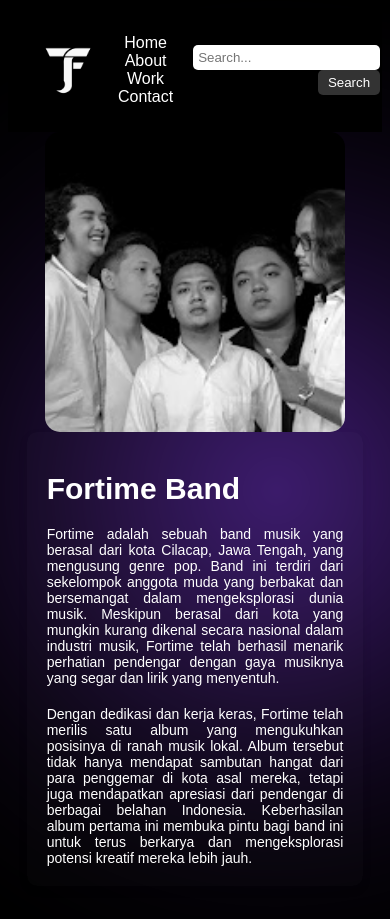
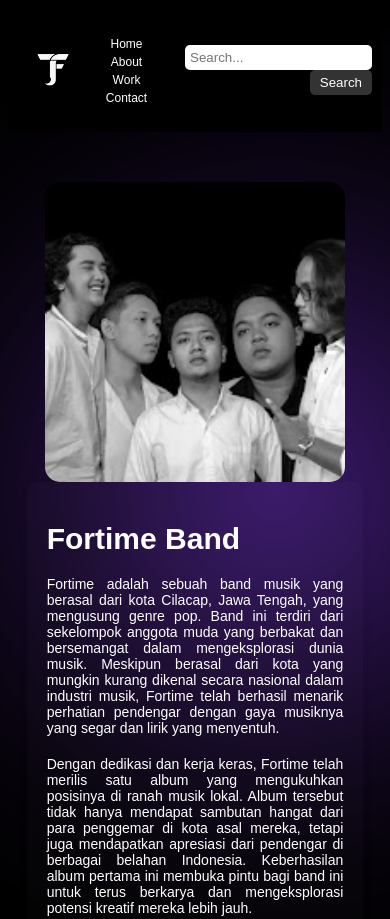
Before and after one commit to abdullahmaajid/Fortime, a plain HTML site: page index.html in a window 390 px wide. Shown: the top 919 px of the page. Drawn offline with Linux system fonts and the light colour scheme.

Commit message:
Update t5.css

```diff
--- a/t5.css
+++ b/t5.css
@@ -373,6 +373,15 @@ header {
         text-align: center; /* Mengatur konten body ke tengah pada layar mobile */
     }
 
+    header .menu ul li a {
+        font-size: 12px; /* Mengurangi ukuran font pada menu di header */
+        padding: 5px 8px; /* Mengurangi padding pada menu di header */
+    }
+
+    .logo img {
+        max-width: 70px; /* Mengurangi lebar maksimum logo */
+    }
+
     .kotak {
         height: calc(50% - 50px);
         width: calc(50% - 50px); /* Mengatur lebar kotak menjadi setengah dari lebar layar dengan margin 20px di setiap sisi */
@@ -384,6 +393,7 @@ header {
     }
 
     .overview {
+        margin-top: 50px;
         flex-direction: column; /* Mengubah tata letak konten menjadi tata letak kolom pada tampilan mobile */
         margin-left: 5%; /* Mengurangi margin kiri */
         margin-right: 5%; /* Mengurangi margin kanan */
```
